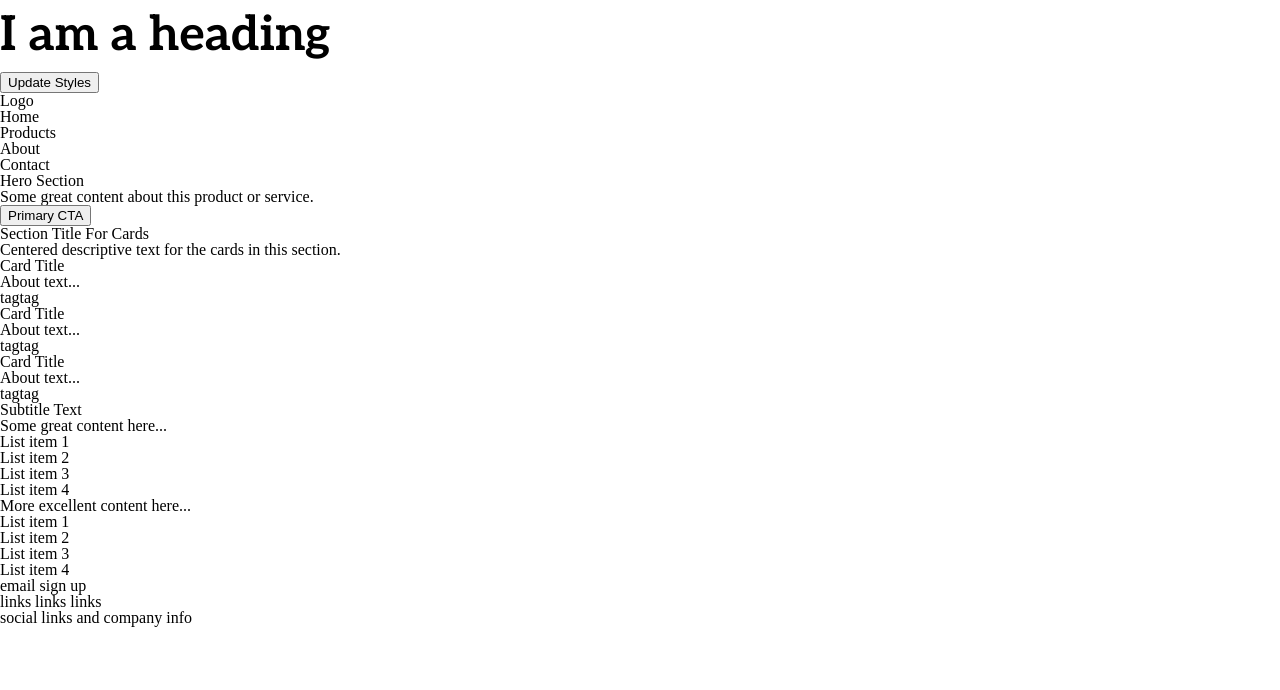
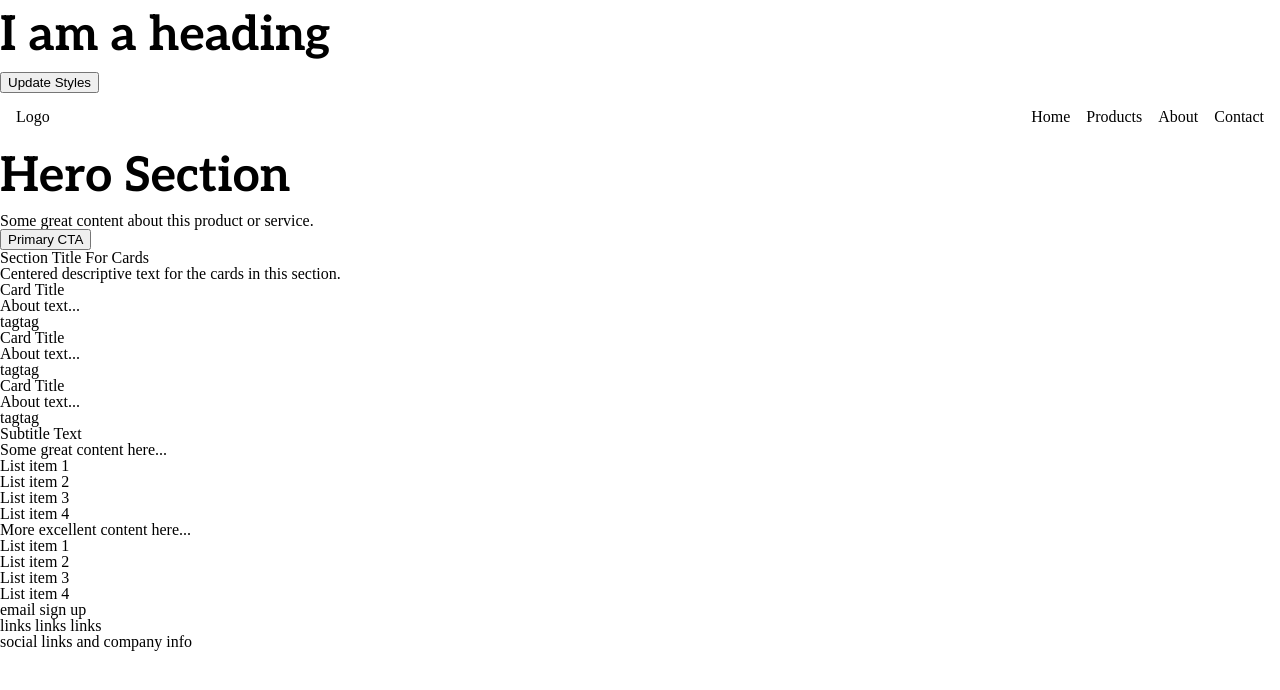
Before and after one commit to brendanbax/fledge, a Vue app: page / in a window 1280 px wide. Shown: the top 690 px of the page. Built offline with nearby package versions, Linux system fonts and the light colour scheme.

Commit message:
updates demo styles

```diff
--- a/src/components/Demo.vue
+++ b/src/components/Demo.vue
@@ -1,18 +1,18 @@
 <template>
-  <div>
+  <div class="bg-light demo-container">
     <!-- Nav -->
-    <nav>
+    <nav class="bg-primary nav-container">
       <div>Logo</div>
-      <ul>
-        <li><a>Home</a></li>
-        <li><a>Products</a></li>
-        <li><a>About</a></li>
-        <li><a>Contact</a></li>
+      <ul class="nav-link-container">
+        <li><a class="text-nav text-light nav-item">Home</a></li>
+        <li><a class="text-nav text-light nav-item">Products</a></li>
+        <li><a class="text-nav text-light nav-item">About</a></li>
+        <li><a class="text-nav text-light nav-item">Contact</a></li>
       </ul>
     </nav>
     <!-- Hero -->
     <section>
-      <h1>Hero Section</h1>
+      <h1 class="text-h1">Hero Section</h1>
       <p>Some great content about this product or service.</p>
       <div>
         <button>Primary CTA</button>
@@ -79,10 +79,24 @@
 
 <script>
 export default {
-
+  name: "Demo"
 }
 </script>
 
-<style scoped>
-
+<style>
+.demo-container {
+  min-height: 100vh;
+}
+.nav-container {
+  display: flex;
+  justify-content: space-between;
+  padding: 1rem;
+}
+.nav-link-container {
+  display: flex;
+}
+.nav-item {
+  margin-left: 1rem;
+  cursor: pointer;
+}
 </style>
```
